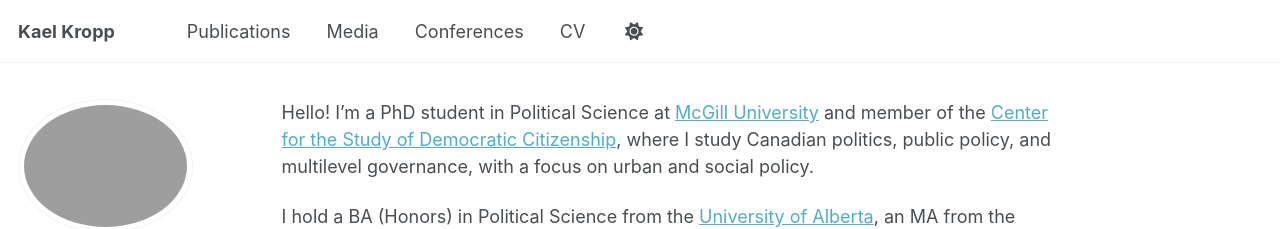
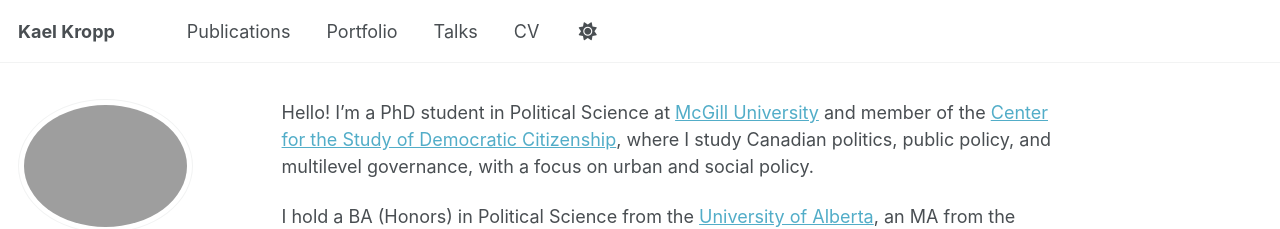
Before and after one commit to kaelkropp/kaelkropp.github.io, a Jekyll site: the page built from _pages/about.md, in a window 1280 px wide. Shown: the top 229 px of the page. Built offline with Jekyll 4.4.1, drawn with Linux system fonts in a browser that asks for light colours; some web fonts are replaced; a script that is not in the unit is left out; a file with an impossible date is left out.

Commit message:
Update navigation.yml

```diff
--- a/_data/navigation.yml
+++ b/_data/navigation.yml
@@ -11,10 +11,10 @@ main:
   - title: "Publications"
     url: /publications/
 
-  - title: "Media"
+  - title: "Portfolio"
     url: /portfolio/
 
-  - title: "Conferences"
+  - title: "Talks"
     url: /talks/
 
   - title: "CV"
```
